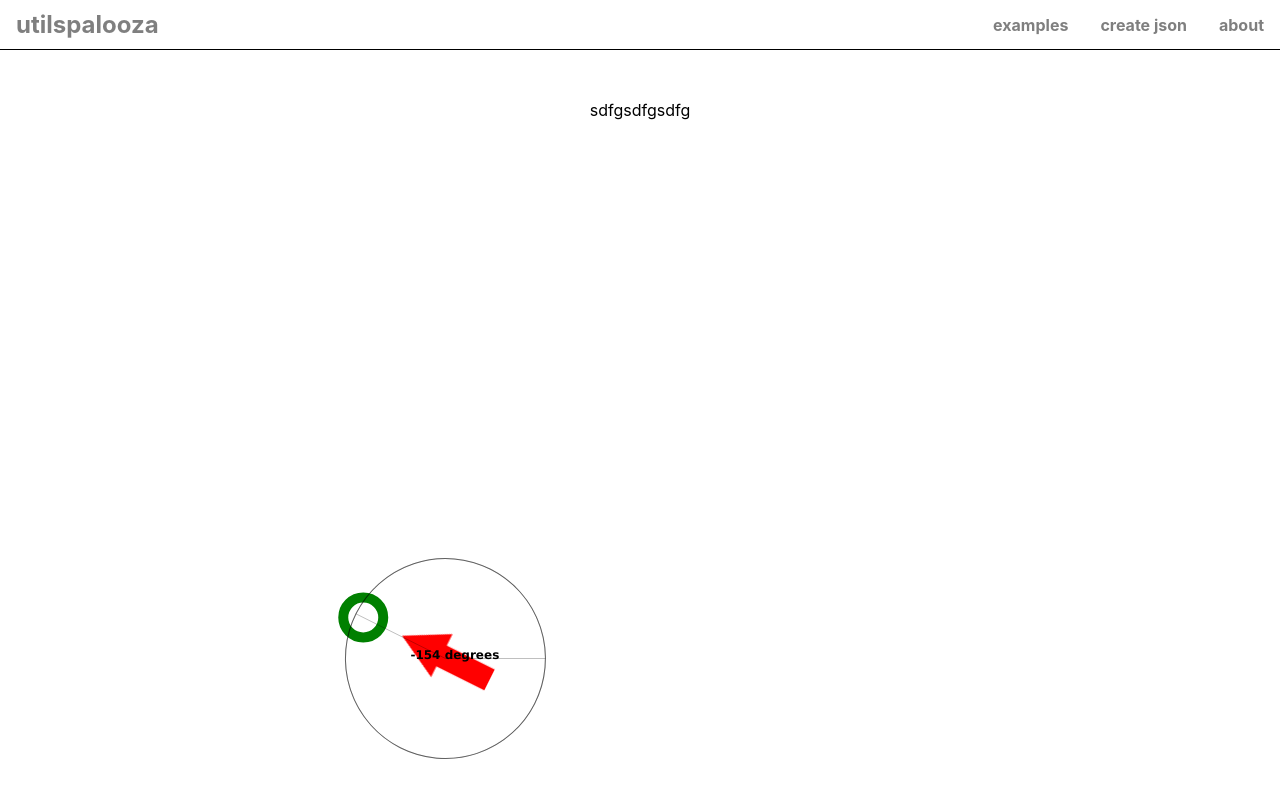
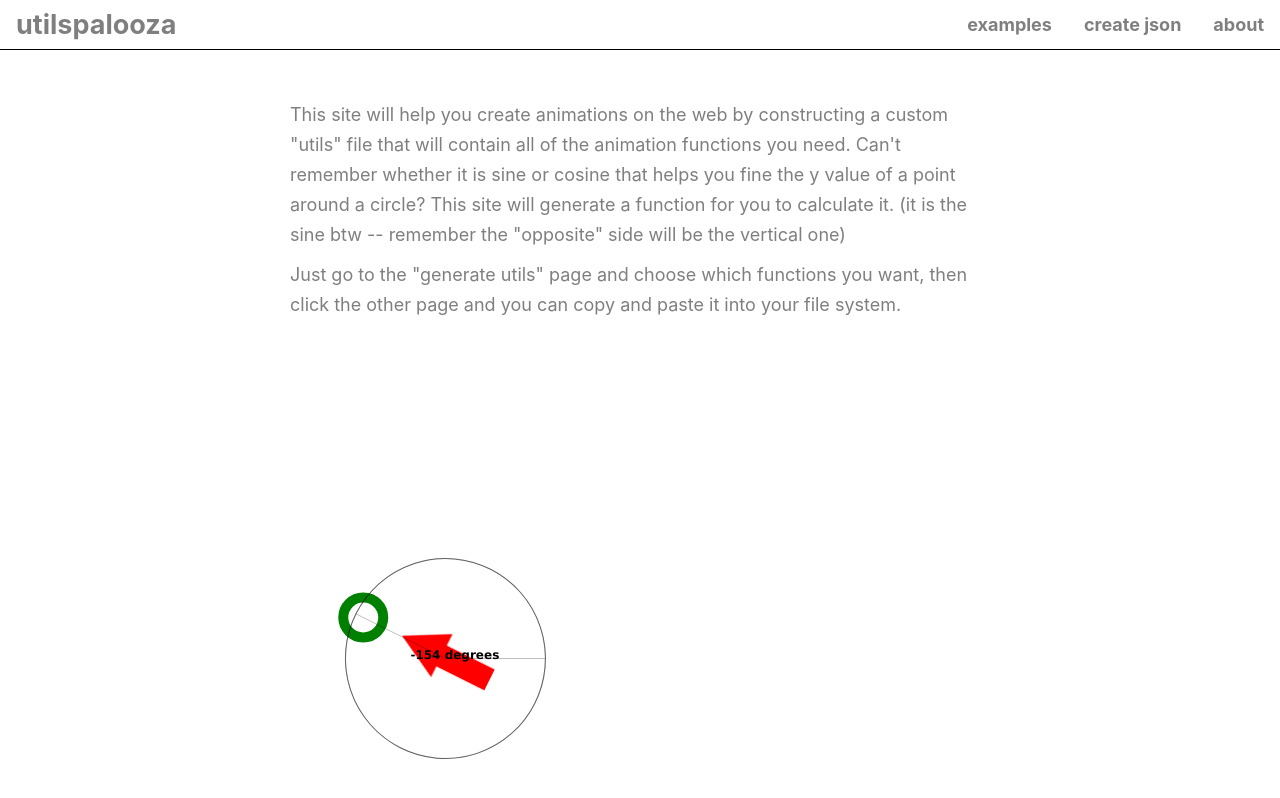
Before and after one commit to warpedpuppy/utils-site-typescript, a React (Create React App) app: page / in a window 1280 px wide. Shown: the top 798 px of the page. Built offline with nearby package versions, Linux system fonts and the light colour scheme.

Commit message:
fixed star code

```diff
--- a/src/App.scss
+++ b/src/App.scss
@@ -7,7 +7,11 @@
   --site-gray: rgba(0, 0, 0, 0.5);
   --site-blue: #abd;
 }
-
+body {
+  font-size: 18px;
+  color: var(--site-gray);
+  line-height: 30px;
+}
 a {
   text-decoration: none;
   color: var(--site-gray);
--- a/src/pages/home/Home.scss
+++ b/src/pages/home/Home.scss
@@ -16,6 +16,10 @@
     &_inner {
       width: fit-content;
       margin: 50px auto;
+      max-width: 700px;
+      > p {
+        margin: 10px 0;
+      }
     }
   }
 }
--- a/src/pages/home/Home.tsx
+++ b/src/pages/home/Home.tsx
@@ -14,7 +14,19 @@ function Home() {
     <section id="home-page">
       <div id="home-page--text-container">
         <div id="home-page--text-container_inner">
-          <p>sdfgsdfgsdfg</p>
+          <p>
+            This site will help you create animations on the web by constructing
+            a custom "utils" file that will contain all of the animation
+            functions you need. Can't remember whether it is sine or cosine that
+            helps you fine the y value of a point around a circle? This site
+            will generate a function for you to calculate it. (it is the sine
+            btw -- remember the "opposite" side will be the vertical one)
+          </p>
+          <p>
+            Just go to the "generate utils" page and choose which functions you
+            want, then click the other page and you can copy and paste it into
+            your file system.
+          </p>
         </div>
       </div>
       <div id="home-page--canvas-container"></div>
```
